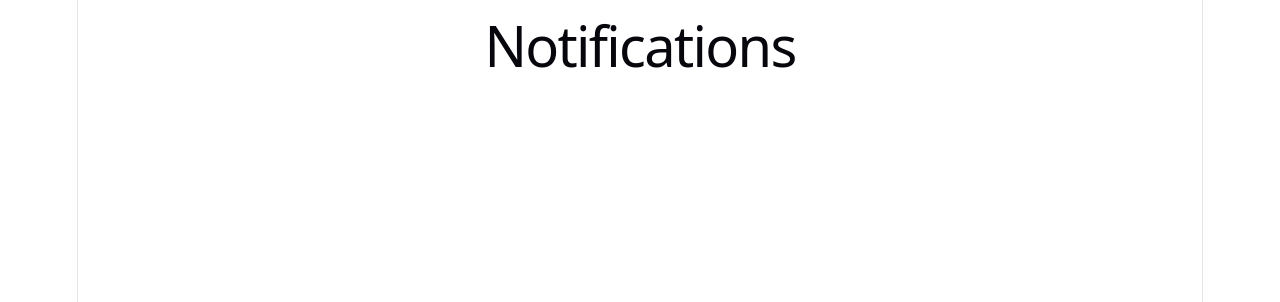
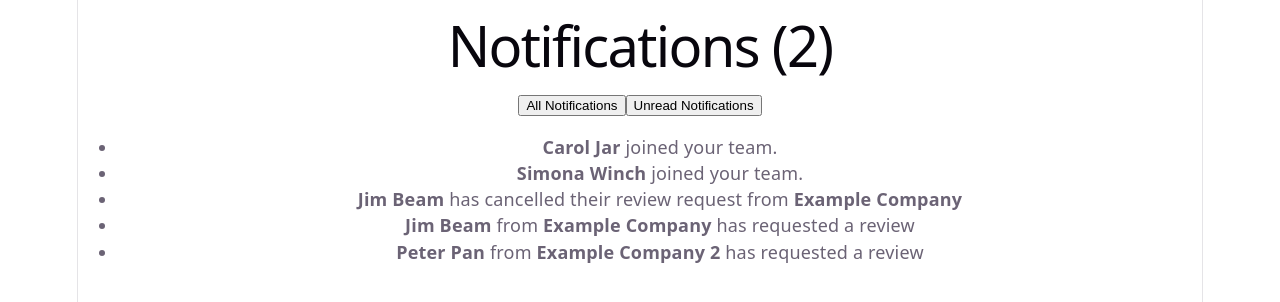
Before and after one commit to Yden00/Front-End-Task-Notifications-Dropdown, a React (Vite) app: page / in a window 1280 px wide. Shown: the top 302 px of the page. Built offline with nearby package versions, Linux system fonts and the light colour scheme.

Commit message:
feat: render notifications list with unread filtering

```diff
--- a/src/App.tsx
+++ b/src/App.tsx
@@ -1,3 +1,41 @@
+import { useState } from "react";
+import { seedNotifications } from "./data";
+import { renderNotification } from "./renderers";
+import { type Tab } from "./types";
+
 export default function App() {
-  return <h1>Notifications</h1>;
+  const [notifications] = useState(seedNotifications);
+  const [activeTab, setActiveTab] = useState<Tab>("all");
+
+  const visibleNotifications =
+    activeTab === "unread"
+      ? notifications.filter((n) => !n.read)
+      : notifications;
+
+  const unreadCount = notifications.filter((n) => !n.read).length;
+
+  return (
+    <div>
+      <h1>Notifications ({unreadCount})</h1>
+      <div>
+        <button onClick={() => setActiveTab("all")}>All Notifications</button>
+        <button onClick={() => setActiveTab("unread")}>
+          Unread Notifications
+        </button>
+      </div>
+      {visibleNotifications.length === 0 ? (
+        <p>
+          {activeTab === "unread"
+            ? "You're all caught up"
+            : "No notifications yet"}
+        </p>
+      ) : (
+        <ul>
+          {visibleNotifications.map((n) => (
+            <li key={n.id}>{renderNotification(n)}</li>
+          ))}
+        </ul>
+      )}
+    </div>
+  );
 }
```
